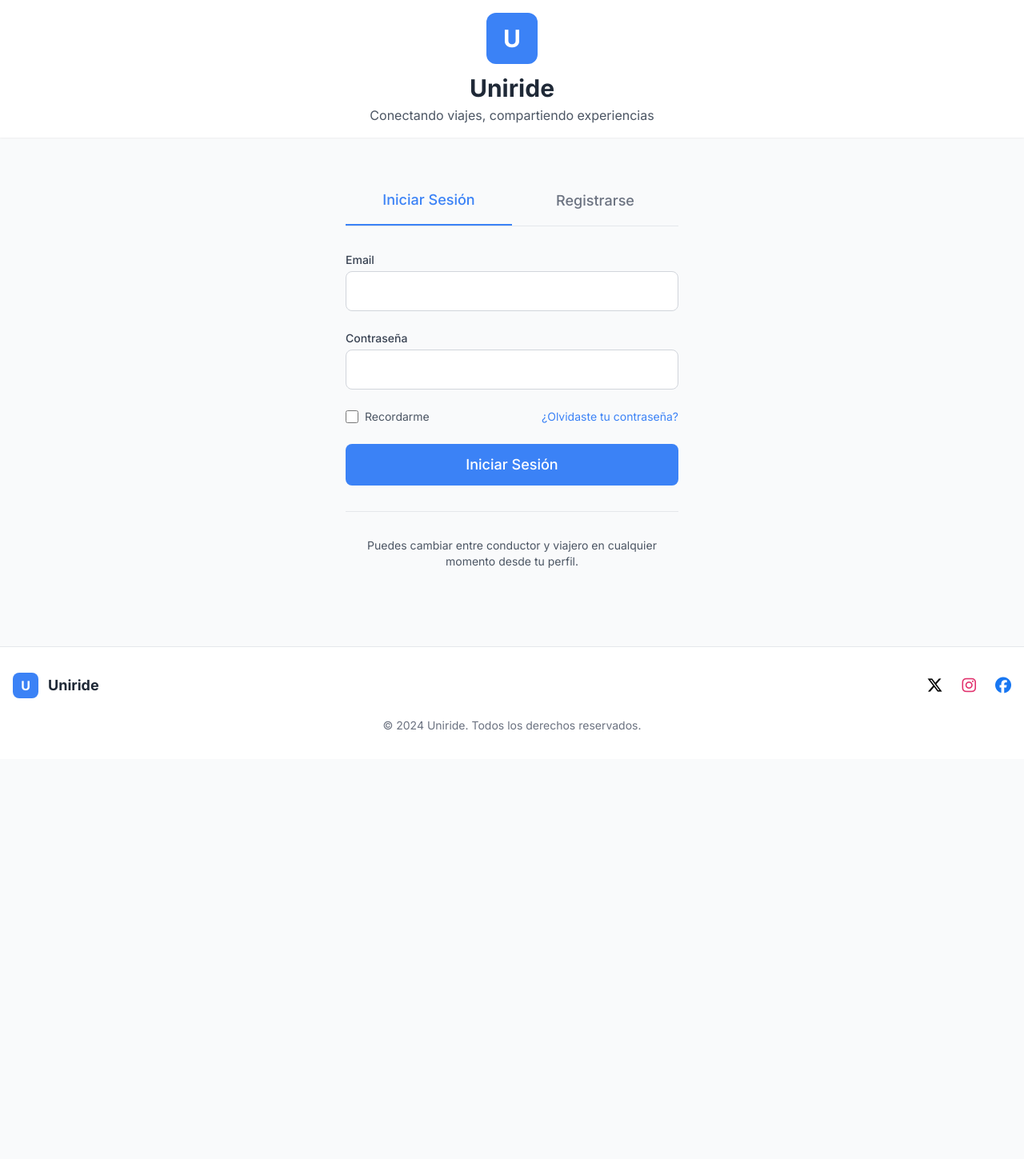
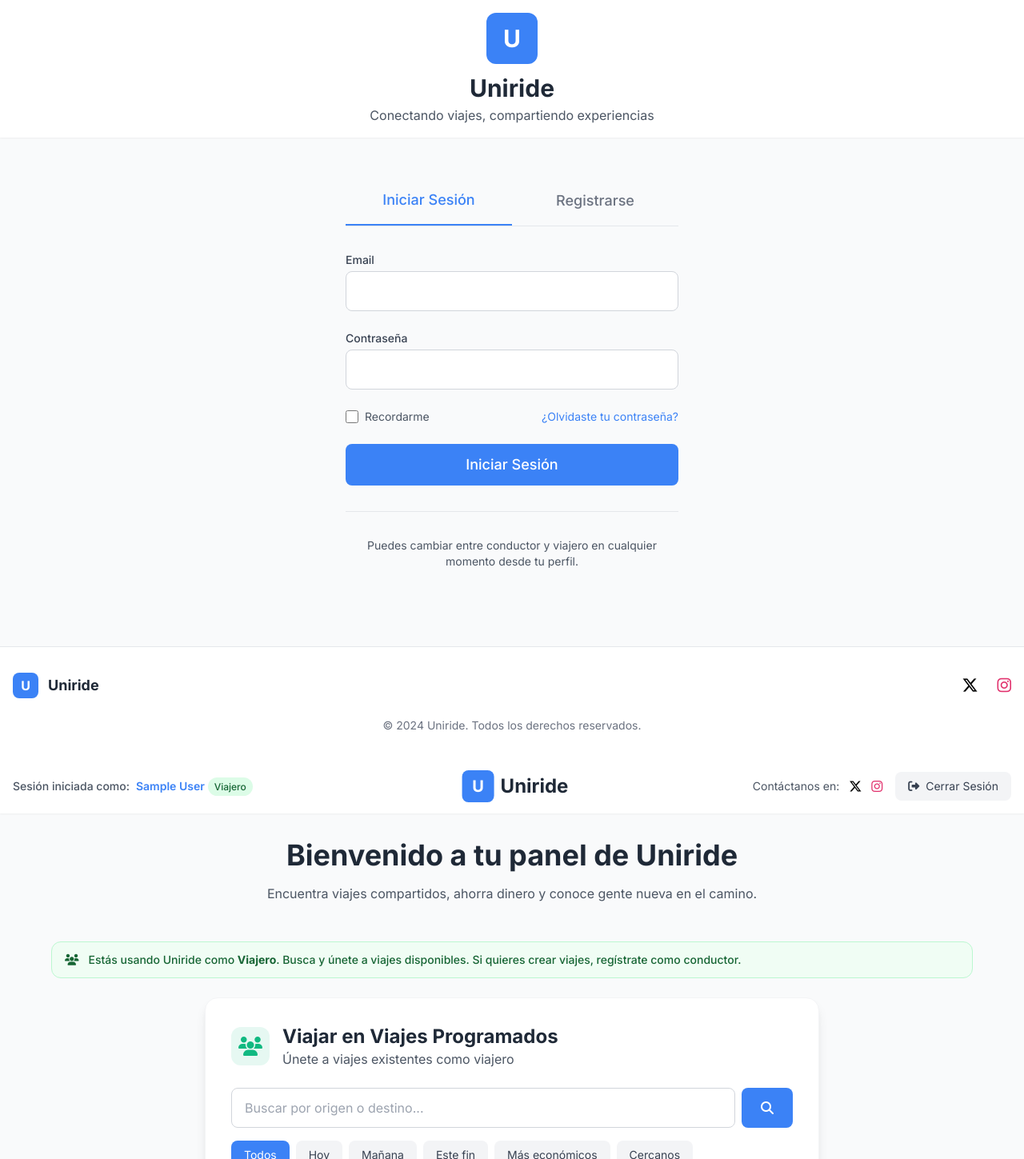
Before and after one commit to Troncoss/web-uniride, a plain HTML site: page uniride-landing-page.html in a window 1280 px wide. Shown: the top 1449 px of the page at 80% size. Before the commit the page ends 949 px from the top, so only its background shows below. Drawn offline with nearby package versions, Linux system fonts and the light colour scheme; sample sign-in values are in the browser's storage.

Commit message:
version5-alvaro

```diff
--- a/uniride-landing-page.html
+++ b/uniride-landing-page.html
@@ -28,8 +28,7 @@
     <link href="https://fonts.googleapis.com/css2?family=Inter:wght@300;400;500;600;700&display=swap" rel="stylesheet">
 </head>
 <body class="min-h-screen bg-gray-50 font-sans">
-    <!-- Login/Register Page -->
-    <div id="authPage" class="min-h-screen flex flex-col">
+    <!-- Dashboard -->
         <!-- Header -->
         <header class="bg-white shadow-sm">
             <div class="container mx-auto px-4 py-4">
@@ -147,14 +146,11 @@
                         </div>
                     </div>
                     <div class="flex items-center space-x-6">
-                        <a href="https://twitter.com" target="_blank" rel="noopener noreferrer" class="transition duration-200 hover:opacity-80" style="color:#000000">
+                        <a href="#" class="transition duration-200 hover:opacity-80" style="color:#000000">
                             <i class="fa-brands fa-x-twitter text-xl"></i>
                         </a>
-                        <a href="https://www.instagram.com" target="_blank" rel="noopener noreferrer" class="transition duration-200 hover:opacity-80" style="color:#E1306C">
+                        <a href="#" class="transition duration-200 hover:opacity-80" style="color:#E1306C">
                             <i class="fab fa-instagram text-xl"></i>
-                        </a>
-                        <a href="https://www.facebook.com" target="_blank" rel="noopener noreferrer" class="transition duration-200 hover:opacity-80" style="color:#1877F2">
-                            <i class="fab fa-facebook text-xl"></i>
                         </a>
                     </div>
                 </div>
@@ -165,8 +161,8 @@
         </footer>
     </div>
 
-    <!-- Main Dashboard Page (Hidden by default) -->
-    <div id="dashboardPage" class="min-h-screen hidden">
+    <!-- Main Dashboard Page -->
+    <div id="dashboardPage" class="min-h-screen">
         <!-- Header -->
         <header class="bg-white shadow-sm sticky top-0 z-40">
             <div class="container mx-auto px-4 py-4">
@@ -476,14 +472,11 @@
                                 <span>+1 (555) 123-4567</span>
                             </div>
                             <div class="flex items-center space-x-4 mt-4">
-                                <a href="https://twitter.com" target="_blank" rel="noopener noreferrer" class="hover:opacity-80 transition duration-200" style="color:#ffffff">
+                                <a href="#" class="hover:opacity-80 transition duration-200" style="color:#ffffff">
                                     <i class="fa-brands fa-x-twitter"></i>
                                 </a>
-                                <a href="https://www.instagram.com" target="_blank" rel="noopener noreferrer" class="hover:opacity-80 transition duration-200" style="color:#E1306C">
+                                <a href="#" class="hover:opacity-80 transition duration-200" style="color:#E1306C">
                                     <i class="fab fa-instagram"></i>
-                                </a>
-                                <a href="https://www.facebook.com" target="_blank" rel="noopener noreferrer" class="hover:opacity-80 transition duration-200" style="color:#1877F2">
-                                    <i class="fab fa-facebook"></i>
                                 </a>
                             </div>
                         </div>
@@ -535,12 +528,12 @@
         const availableTrips = [
             {
                 "id": 1,
-                "origin": "Madrid",
-                "destination": "Barcelona",
-                "date": "2024-03-15",
+                "origin": "Centro (Tendillas)",
+                "destination": "Campus de Rabanales",
+                "date": "2026-05-20",
                 "time": "08:00",
                 "seats": 3,
-                "price": 25.50,
+                "price": 2.50,
                 "driver": "Carlos M.",
                 "rating": 4.8,
                 "car": "Toyota Prius",
@@ -548,25 +541,25 @@
             },
             {
                 "id": 2,
-                "origin": "Valencia",
-                "destination": "Alicante",
-                "date": "2024-03-16",
-                "time": "10:30",
+                "origin": "Campus de Rabanales",
+                "destination": "Barrio del Brillante",
+                "date": "2026-05-21",
+                "time": "14:30",
                 "seats": 2,
-                "price": 18.00,
+                "price": 2.00,
                 "driver": "Ana R.",
                 "rating": 4.9,
-                "car": "Volkswagen Golf",
+                "car": "Volkswagen Polo",
                 "filter": "tomorrow"
             },
             {
                 "id": 3,
-                "origin": "Sevilla",
-                "destination": "Málaga",
-                "date": "2024-03-17",
-                "time": "14:00",
+                "origin": "El Arenal (Córdoba)",
+                "destination": "Campus de Rabanales",
+                "date": "2026-05-24",
+                "time": "07:45",
                 "seats": 4,
-                "price": 22.00,
+                "price": 2.00,
                 "driver": "Miguel T.",
                 "rating": 4.7,
                 "car": "Ford Focus",
@@ -574,28 +567,28 @@
             },
             {
                 "id": 4,
-                "origin": "Bilbao",
-                "destination": "San Sebastián",
-                "date": "2024-03-15",
-                "time": "09:15",
+                "origin": "Campus de Rabanales",
+                "destination": "Parque Figueroa",
+                "date": "2026-05-20",
+                "time": "15:15",
                 "seats": 1,
-                "price": 15.00,
+                "price": 1.50,
                 "driver": "Laura G.",
                 "rating": 4.5,
-                "car": "Hyundai i30",
+                "car": "Hyundai i10",
                 "filter": "cheap"
             },
             {
                 "id": 5,
-                "origin": "Zaragoza",
-                "destination": "Lleida",
-                "date": "2024-03-16",
-                "time": "11:45",
+                "origin": "Residencias UCO",
+                "destination": "Campus de Rabanales",
+                "date": "2026-05-21",
+                "time": "08:30",
                 "seats": 3,
-                "price": 20.00,
+                "price": 1.00,
                 "driver": "David L.",
                 "rating": 4.6,
-                "car": "Seat León",
+                "car": "Seat Ibiza",
                 "filter": "nearby"
             }
         ];
@@ -603,25 +596,25 @@
         const recentTrips = [
             {
                 "type": "driver",
-                "origin": "Centro ciudad",
-                "destination": "Campus universitario",
-                "date": "2024-03-10",
+                "origin": "Centro (Tendillas)",
+                "destination": "Campus de Rabanales",
+                "date": "2026-05-15",
                 "passengers": 3,
                 "earnings": 6.00
             },
             {
                 "type": "traveler",
-                "origin": "Barrio norte",
-                "destination": "Facultad de Ingeniería",
-                "date": "2024-03-08",
+                "origin": "Barrio del Brillante",
+                "destination": "Campus de Rabanales",
+                "date": "2026-05-13",
                 "driver": "María S.",
                 "cost": 2.50
             },
             {
                 "type": "driver",
-                "origin": "Residencias universitarias",
-                "destination": "Universidad",
-                "date": "2024-03-05",
+                "origin": "Campus de Rabanales",
+                "destination": "El Arenal (Córdoba)",
+                "date": "2026-05-10",
                 "passengers": 2,
                 "earnings": 4.00
             }
@@ -703,17 +696,17 @@
         ];
 
         const driverLinks = [
-            { "label": "Cómo crear viajes", "url": "https://www.blablacar.es/conductores" },
-            { "label": "Tarifas y comisiones", "url": "https://www.blablacar.es/conductores" },
-            { "label": "Seguridad para conductores", "url": "https://www.blablacar.es/seguridad" },
-            { "label": "Preguntas frecuentes", "url": "https://support.blablacar.com/hc/es" }
+            { "label": "Cómo publicar un viaje", "url": "#" },
+            { "label": "Tarifas recomendadas en Córdoba", "url": "#" },
+            { "label": "Seguridad para conductores", "url": "#" },
+            { "label": "Preguntas frecuentes", "url": "#" }
         ];
 
         const travelerLinks = [
-            { "label": "Cómo reservar", "url": "https://www.blablacar.es/viajeros" },
-            { "label": "Política de cancelación", "url": "https://www.blablacar.es/cancelacion" },
-            { "label": "Seguridad para viajeros", "url": "https://www.blablacar.es/seguridad" },
-            { "label": "Sistema de valoraciones", "url": "https://support.blablacar.com/hc/es" }
+            { "label": "Cómo unirte a un viaje", "url": "#" },
+            { "label": "Política de cancelación", "url": "#" },
+            { "label": "Seguridad para viajeros", "url": "#" },
+            { "label": "Sistema de valoraciones", "url": "#" }
         ];
 
         // Reusable Render Functions
@@ -854,121 +847,50 @@
 
         function renderFooterLinks(items, listId) {
             return items.map(item =>
-                `<li><a href="${item.url}" target="_blank" rel="noopener noreferrer" class="text-gray-300 hover:text-white transition duration-200">${item.label}</a></li>`
+                `<li><a href="${item.url}" class="text-gray-300 hover:text-white transition duration-200">${item.label}</a></li>`
             ).join("");
         }
 
-        // Application State
-        let currentUser = null;
-        let userType = null;
+        // ── App State ─────────────────────────────────────────────────────────
         let seatCount = 4;
-        const joinedTrips = new Set(); // Track joined trip IDs to prevent duplicates
-        let photosPage = 1; // Track photo pagination
-        const PHOTOS_PER_PAGE = 6;
+        const joinedTrips = new Set();
 
-        // Initialize Application
+        // ── Auth Guard (sincrónico) ───────────────────────────────────────────
+        const _raw = localStorage.getItem('uniride_user');
+        if (!_raw) { window.location.replace('login.html'); }
+        const currentUser = JSON.parse(_raw || '{}');
+        const userType = currentUser.type || 'traveler';
+
+        // ── Initialize App ────────────────────────────────────────────────────
         document.addEventListener('DOMContentLoaded', function() {
-            // Render all dynamic content on dashboard
+            // Filter buttons
             const filterContainer = document.querySelector('.flex-wrap.gap-2.mb-6');
             if (filterContainer) {
                 filterContainer.innerHTML += renderFilterButtons(tripFilters);
             }
 
-            // Initialize dashboard content if needed
-            initializeDashboardContent();
+            // User display
+            const userName       = document.getElementById('userName');
+            const userTypeBadge  = document.getElementById('userTypeBadge');
+            const welcomeMessage = document.getElementById('welcomeMessage');
+            const logoutBtn      = document.getElementById('logoutBtn');
 
-            // Auth Modal Logic
-            const authPage = document.getElementById('authPage');
-            const dashboardPage = document.getElementById('dashboardPage');
-            const loginTab = document.getElementById('loginTab');
-            const registerTab = document.getElementById('registerTab');
-            const loginForm = document.getElementById('loginForm');
-            const registerForm = document.getElementById('registerForm');
-            const logoutBtn = document.getElementById('logoutBtn');
-            const userName = document.getElementById('userName');
-            const userTypeBadge = document.getElementById('userTypeBadge');
-            const welcomeMessage = document.getElementById('welcomeMessage');
-
-            // Show auth page by default
-            authPage.classList.remove('hidden');
-            dashboardPage.classList.add('hidden');
-
-            // Tab switching
-            loginTab.addEventListener('click', () => {
-                loginTab.classList.add('border-primary', 'text-primary');
-                registerTab.classList.remove('border-primary', 'text-primary');
-                registerTab.classList.add('text-gray-500');
-                loginForm.classList.remove('hidden');
-                registerForm.classList.add('hidden');
-            });
-
-            registerTab.addEventListener('click', () => {
-                registerTab.classList.add('border-primary', 'text-primary');
-                loginTab.classList.remove('border-primary', 'text-primary');
-                loginTab.classList.add('text-gray-500');
-                registerForm.classList.remove('hidden');
-                loginForm.classList.add('hidden');
-            });
-
-            // Form submissions
-            loginForm.addEventListener('submit', (e) => {
-                e.preventDefault();
-                const email = loginForm.querySelector('input[type="email"]').value;
-                const name = email.split('@')[0];
-
-                // For demo: default to traveler on login (register sets the real role)
-                userType = 'traveler';
-                currentUser = {
-                    name: name.charAt(0).toUpperCase() + name.slice(1),
-                    email: email,
-                    type: userType
-                };
-
-                // Redirect to dashboard
-                redirectToDashboard();
-            });
-
-            registerForm.addEventListener('submit', (e) => {
-                e.preventDefault();
-                const name = registerForm.querySelector('input[type="text"]').value;
-                const email = registerForm.querySelector('input[type="email"]').value;
-                const selectedType = registerForm.querySelector('input[name="userType"]:checked');
-
-                if (!selectedType) {
-                    showNotification('Por favor, selecciona si eres conductor o viajero', 'error');
-                    return;
+            if (userName) userName.textContent = currentUser.name;
+            if (userTypeBadge) {
+                userTypeBadge.textContent = userType === 'driver' ? 'Conductor' : 'Viajero';
+                userTypeBadge.className = `px-2 py-1 rounded-full text-xs font-medium ${
+                    userType === 'driver' ? 'bg-blue-100 text-blue-800' : 'bg-green-100 text-green-800'
+                }`;
+            }
+            if (welcomeMessage) {
+                welcomeMessage.textContent = userType === 'driver'
+                    ? 'Publica tus viajes y conecta con viajeros para compartir gastos y experiencias.'
+                    : 'Encuentra viajes compartidos, ahorra dinero y conoce gente nueva en el camino.';
             }
 
-                userType = selectedType.value;
-                currentUser = {
-                    name: name,
-                    email: email,
-                    type: userType
-                };
-
-                // Redirect to dashboard
-                redirectToDashboard();
-            });
-
-            function redirectToDashboard() {
-                // Update user info
-                userName.textContent = currentUser.name;
-
-                // Update user type badge
-                const badgeText = userType === 'driver' ? 'Conductor' : 'Viajero';
-                const badgeClass = userType === 'driver' ? 'bg-blue-100 text-blue-800' : 'bg-green-100 text-green-800';
-                userTypeBadge.textContent = badgeText;
-                userTypeBadge.className = `px-2 py-1 rounded-full text-xs font-medium ${badgeClass}`;
-
-                // Update welcome message
-                const welcomeText = userType === 'driver'
-                    ? 'Publica tus viajes y conecta con viajeros para compartir gastos y experiencias.'
-                    : 'Encuentra viajes compartidos, ahorra dinero y conoce gente nueva en el camino.';
-                welcomeMessage.textContent = welcomeText;
-
-                // Show/hide create trip panel based on role
+            // Show/hide create trip panel
             const createTripPanel = document.getElementById('createTripPanel');
-                const mainPanelsGrid = document.getElementById('mainPanelsGrid');
+            const mainPanelsGrid  = document.getElementById('mainPanelsGrid');
             if (createTripPanel) {
                 if (userType === 'driver') {
                     createTripPanel.classList.remove('hidden');
@@ -991,27 +913,17 @@
                 }
             }
 
-                // Switch pages
-                authPage.classList.add('hidden');
-                dashboardPage.classList.remove('hidden');
-
-                // Initialize dashboard content
-                initializeDashboardContent();
-
-                // Show success message
-                showNotification(`¡Bienvenido a Uniride, ${currentUser.name}!`, 'success');
+            // Logout → borrar sesión y volver al login
+            if (logoutBtn) {
+                logoutBtn.addEventListener('click', () => {
+                    localStorage.removeItem('uniride_user');
+                    window.location.href = 'login.html';
+                });
             }
 
-            // Logout
-            logoutBtn.addEventListener('click', () => {
-                dashboardPage.classList.add('hidden');
-                authPage.classList.remove('hidden');
-                showNotification('Sesión cerrada correctamente', 'info');
-
-                // Reset forms
-                loginForm.reset();
-                registerForm.reset();
-            });
+            // Inicializar dashboard y mostrar bienvenida
+            initializeDashboardContent();
+            showNotification(`¡Bienvenido a Uniride, ${currentUser.name}!`, 'success');
 
             // Dashboard functionality
             function initializeDashboardContent() {
@@ -1178,21 +1090,20 @@
                 if (loadMorePhotos) {
                     loadMorePhotos.addEventListener('click', () => {
                         const extraPhotos = [
-                            { "id": 7, "title": "Mañana en el campus", "description": "El mejor momento para llegar a la facultad", "route": "Centro - Biblioteca universitaria", "user": "Elena V.", "userType": "traveler", "likes": 22, "comments": 4, "image": "uni_trip_1.png", "date": "2024-02-25" },
-                            { "id": 8, "title": "Tarde en la uni", "description": "Compartiendo el viaje de vuelta tras las clases", "route": "Universidad - Zona residencial", "user": "Pablo R.", "userType": "driver", "likes": 18, "comments": 3, "image": "uni_trip_2.png", "date": "2024-02-22" },
-                            { "id": 9, "title": "Grupo de estudio", "description": "Yendo juntos a preparar el examen final", "route": "Sur - Biblioteca central", "user": "Lucía M.", "userType": "traveler", "likes": 35, "comments": 7, "image": "uni_trip_3.png", "date": "2024-02-20" }
+                            { "id": 7, "title": "Salida matinal a Rabanales", "description": "Arrancando el lunes con buen rollo desde el Brillante hasta la universidad", "route": "Barrio del Brillante - Campus Rabanales", "user": "Elena V.", "userType": "traveler", "likes": 22, "comments": 4, "image": "uni_trip_4.png", "date": "2026-05-12" },
+                            { "id": 8, "title": "Vuelta a casa", "description": "Regresando al centro después de un día largo de clases en la UCO", "route": "Campus Rabanales - Centro (Tendillas)", "user": "Pablo R.", "userType": "driver", "likes": 18, "comments": 3, "image": "uni_trip_5.png", "date": "2026-05-09" },
+                            { "id": 9, "title": "Preparando el examen", "description": "Yendo juntos a la biblioteca de Rabanales antes del parcial", "route": "Parque Figueroa - Campus Rabanales", "user": "Lucía M.", "userType": "traveler", "likes": 35, "comments": 7, "image": "uni_trip_6.png", "date": "2026-05-06" }
                         ];
                         const photoGrid = document.getElementById('photoGrid');
                         if (photoGrid) {
                             photoGrid.insertAdjacentHTML('beforeend', renderTravelPhotos(extraPhotos));
-                            // Re-bind like events for new photos
                             document.querySelectorAll('.like-photo-btn').forEach(btn => {
                                 btn.removeEventListener('click', likeBtnHandler);
                                 btn.addEventListener('click', likeBtnHandler);
                             });
                             showNotification('¡3 fotos más cargadas!', 'success');
                             loadMorePhotos.disabled = true;
-                            loadMorePhotos.textContent = 'No hay más fotos';
+                            loadMorePhotos.innerHTML = '<i class="fas fa-check mr-2"></i>No hay más fotos';
                             loadMorePhotos.classList.add('opacity-50', 'cursor-not-allowed');
                         }
                     });
@@ -1290,30 +1201,14 @@
                 }, 3000);
             }
 
-            // Forgot password modal
-            const forgotPasswordBtn = document.getElementById('forgotPasswordBtn');
-            if (forgotPasswordBtn) {
-                forgotPasswordBtn.addEventListener('click', () => {
-                    const email = prompt('Introduce tu email y te enviaremos un enlace para restablecer tu contraseña:');
-                    if (email && email.trim() !== '') {
-                        showNotification(`Enlace de recuperación enviado a ${email.trim()}`, 'success');
-                    } else if (email !== null) {
-                        showNotification('Por favor, introduce un email válido', 'error');
-                    }
+            // Prevent # links
+            document.addEventListener('click', function(ev) {
+                const lnk = ev.target.closest('a[href="#"]');
+                if (lnk) { ev.preventDefault(); showNotification('Enlace en desarrollo', 'info'); }
             });
-            }
 
-            // Terms and conditions modal
-            const termsBtn = document.getElementById('termsBtn');
-            if (termsBtn) {
-                termsBtn.addEventListener('click', () => {
-                    const termsModal = document.getElementById('termsModal');
-                    if (termsModal) termsModal.classList.remove('hidden');
-                });
-            }
-
-            const closeTermsModal = document.getElementById('closeTermsModal');
-            const acceptTermsBtn = document.getElementById('acceptTermsBtn');
+            const closeTermsModal = null;
+            const acceptTermsBtn = null;
             function hideTermsModal() {
                 const termsModal = document.getElementById('termsModal');
                 if (termsModal) termsModal.classList.add('hidden');
```
Lines whose indentation alone changed are shown as unchanged.
